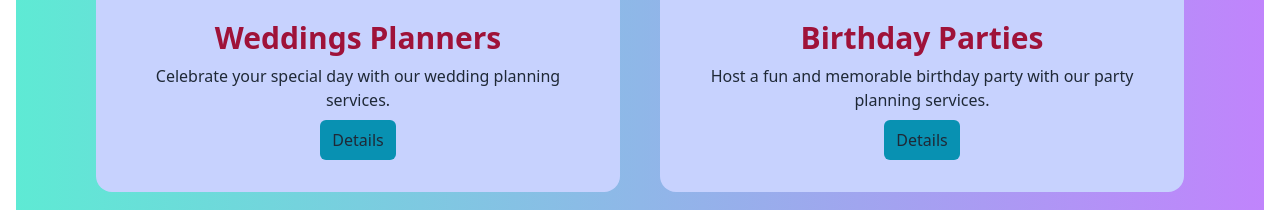
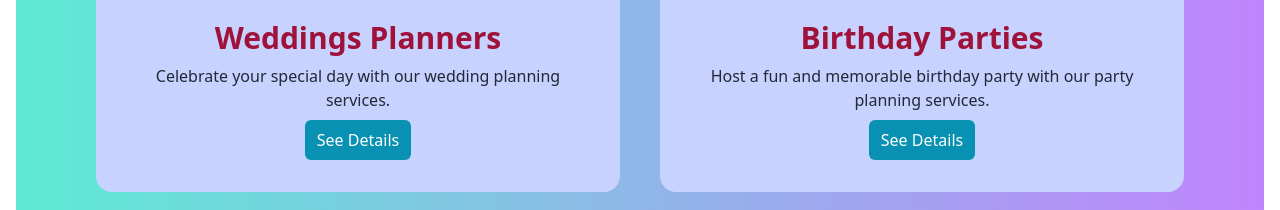
Before and after one commit to Its-Shojib/Event-Management-with-ReactAndFirebase, a React (Vite) app: page / in a window 1280 px wide. Shown: the part 1040-1250 px from the top of the page. Built offline with nearby package versions, Linux system fonts and the light colour scheme; no server answers.

Commit message:
Fixed details issue

```diff
--- a/src/Components/DataCard.jsx
+++ b/src/Components/DataCard.jsx
@@ -16,7 +16,7 @@ const DataCard = ({ item }) => {
                     <h2 className="card-title text-rose-800 text-3xl">{title}</h2>
                     <p>{description}</p>
                     <div className="card-actions">
-                        <Link className='bg-cyan-600 px-3 py-2 rounded-md' to={`/services/${id}`}>Details</Link>
+                        <Link className='bg-cyan-600 px-3 py-2 rounded-md text-white' to={`/services/${id}`}>See Details</Link>
                     </div>
                 </div>
             </div>
```
